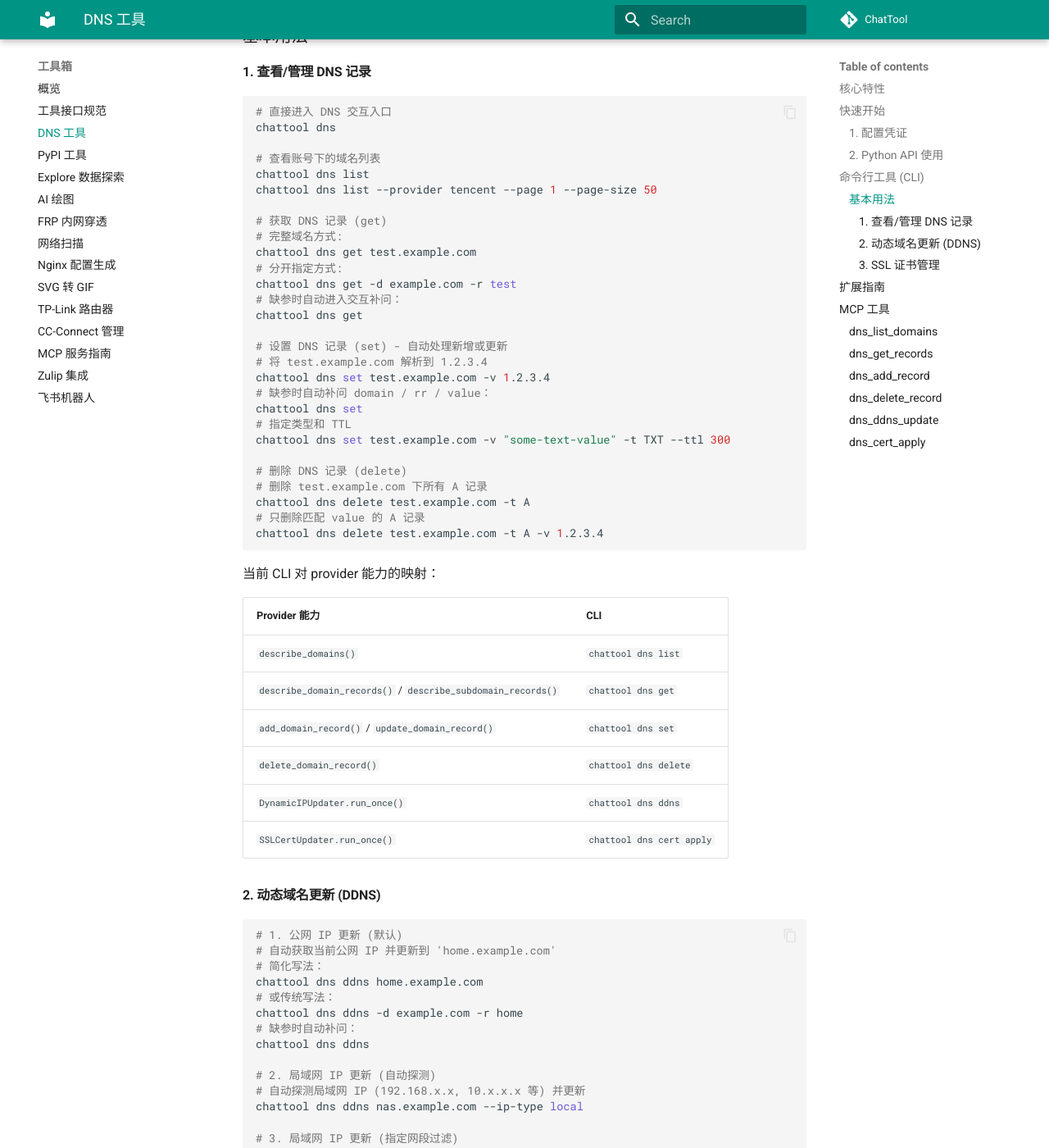
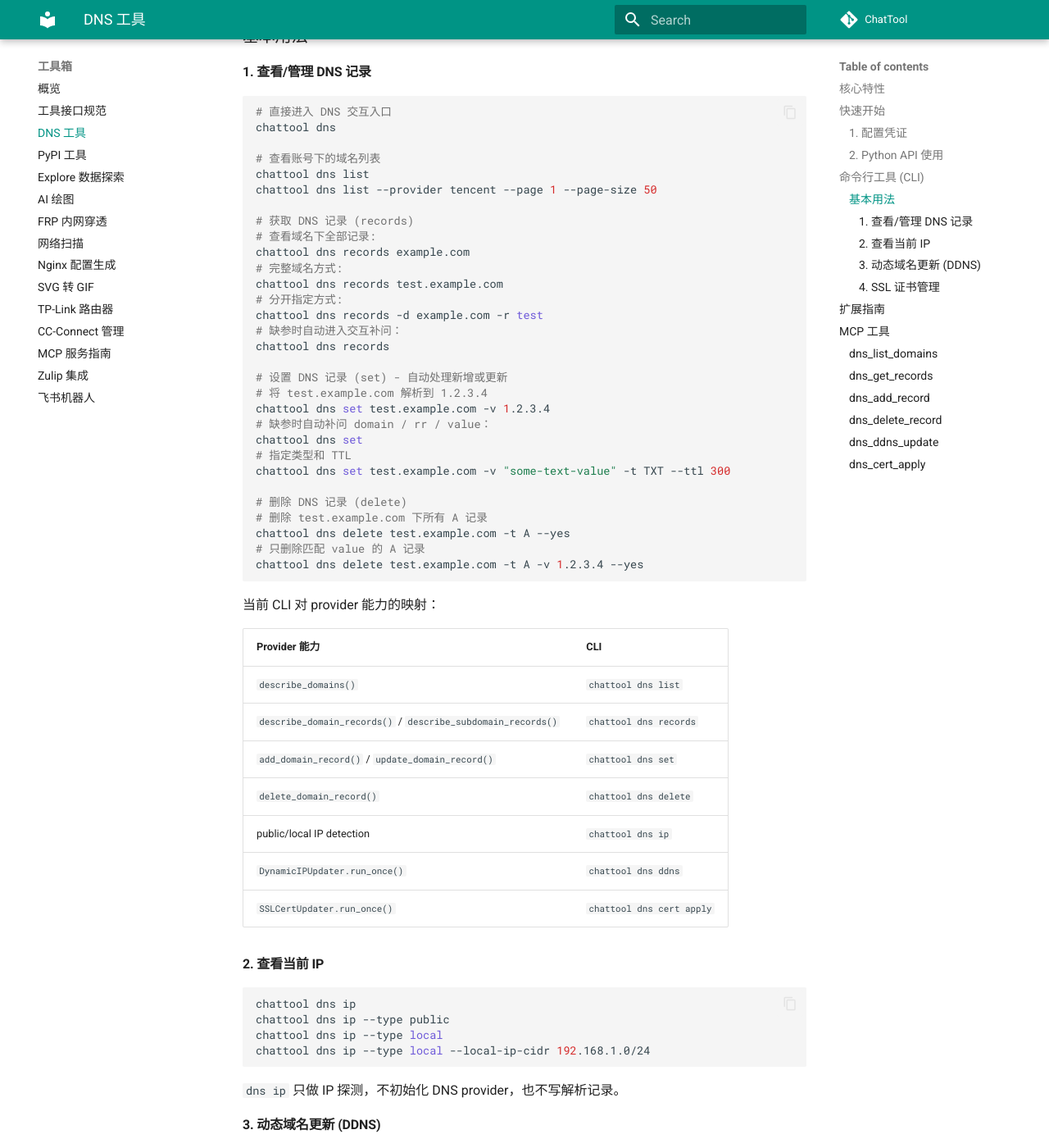
Before and after one commit to cubenlp/ChatTool, an MkDocs documentation site: the page built from docs/tools/dns/index.md, in a window 1280 px wide and 1400 px high, scrolled down 1870 px. Shown: the whole window at 82% size. Built offline with MkDocs 1.6.1 and Material for MkDocs 9.7.7, drawn with Linux system fonts in a browser that asks for light colours; comment, search, counter and statistics services are not loaded; the version menu is left out; some of the changed text lies outside the part shown.

````diff
--- a/docs/tools/dns/index.md
+++ b/docs/tools/dns/index.md
@@ -71,7 +71,7 @@ client.delete_subdomain_records("example.com", "temp")
 
 ChatTool 提供了统一的 DNS 管理 CLI 工具，用于快速查看、更新 DNS 记录（常用于 DDNS 场景）以及管理 SSL 证书。
 
-在交互终端里，`chattool dns` 现在默认进入命令选择；`chattool dns get` / `set` / `delete` / `ddns` 缺少必要参数时也会自动补问。仅在显式传入 `-I` 时禁用交互并直接报错，`-i` 可强制进入当前命令的交互补参流程。
+在交互终端里，`chattool dns` 现在默认进入命令选择；`chattool dns records` / `set` / `delete` / `ddns` 缺少必要参数时也会自动补问。仅在显式传入 `-I` 时禁用交互并直接报错，`-i` 可强制进入当前命令的交互补参流程。
 
 ### 基本用法
 
@@ -85,13 +85,15 @@ chattool dns
 chattool dns list
 chattool dns list --provider tencent --page 1 --page-size 50
 
-# 获取 DNS 记录 (get)
+# 获取 DNS 记录 (records)
+# 查看域名下全部记录:
+chattool dns records example.com
 # 完整域名方式:
-chattool dns get test.example.com
+chattool dns records test.example.com
 # 分开指定方式:
-chattool dns get -d example.com -r test
+chattool dns records -d example.com -r test
 # 缺参时自动进入交互补问：
-chattool dns get
+chattool dns records
 
 # 设置 DNS 记录 (set) - 自动处理新增或更新
 # 将 test.example.com 解析到 1.2.3.4
@@ -103,9 +105,9 @@ chattool dns set test.example.com -v "some-text-value" -t TXT --ttl 300
 
 # 删除 DNS 记录 (delete)
 # 删除 test.example.com 下所有 A 记录
-chattool dns delete test.example.com -t A
+chattool dns delete test.example.com -t A --yes
 # 只删除匹配 value 的 A 记录
-chattool dns delete test.example.com -t A -v 1.2.3.4
+chattool dns delete test.example.com -t A -v 1.2.3.4 --yes
 ```
 
 当前 CLI 对 provider 能力的映射：
@@ -113,13 +115,25 @@ chattool dns delete test.example.com -t A -v 1.2.3.4
 | Provider 能力 | CLI |
 | --- | --- |
 | `describe_domains()` | `chattool dns list` |
-| `describe_domain_records()` / `describe_subdomain_records()` | `chattool dns get` |
+| `describe_domain_records()` / `describe_subdomain_records()` | `chattool dns records` |
 | `add_domain_record()` / `update_domain_record()` | `chattool dns set` |
 | `delete_domain_record()` | `chattool dns delete` |
+| public/local IP detection | `chattool dns ip` |
 | `DynamicIPUpdater.run_once()` | `chattool dns ddns` |
 | `SSLCertUpdater.run_once()` | `chattool dns cert apply` |
 
-#### 2. 动态域名更新 (DDNS)
+#### 2. 查看当前 IP
+
+```bash
+chattool dns ip
+chattool dns ip --type public
+chattool dns ip --type local
+chattool dns ip --type local --local-ip-cidr 192.168.1.0/24
+```
+
+`dns ip` 只做 IP 探测，不初始化 DNS provider，也不写解析记录。
+
+#### 3. 动态域名更新 (DDNS)
 
 ```bash
 # 1. 公网 IP 更新 (默认)
@@ -152,7 +166,7 @@ chattool dns ddns home.example.com --monitor
 - `--ip-type`: (可选) IP 类型，`public` (默认) 或 `local`
 - `--local-ip-cidr`: (可选) 局域网 IP 过滤网段，仅当 `ip-type=local` 时有效 (如 `192.168.1.0/24`)
 
-#### 3. SSL 证书管理
+#### 4. SSL 证书管理
 
 ChatTool 内置了轻量级 ACME v2 客户端，支持通过 DNS-01 挑战自动申请和更新 Let's Encrypt 证书。
 
````
Also changed, not shown: CHANGELOG.md (+2 -1 lines), README.md (+4 -3 lines), docs/client.md (+8 -6 lines), docs/design/dns-cli-interface.md (added, +176 -0 lines), docs/development-guide/cli-normalization-report.md (+1 -1 lines), docs/index.md (+1 -1 lines), 6 other files.
